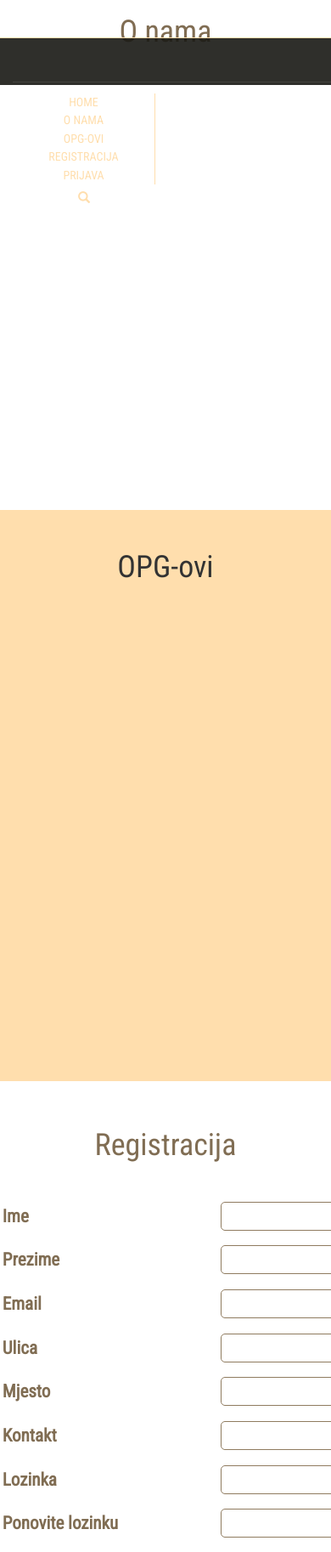
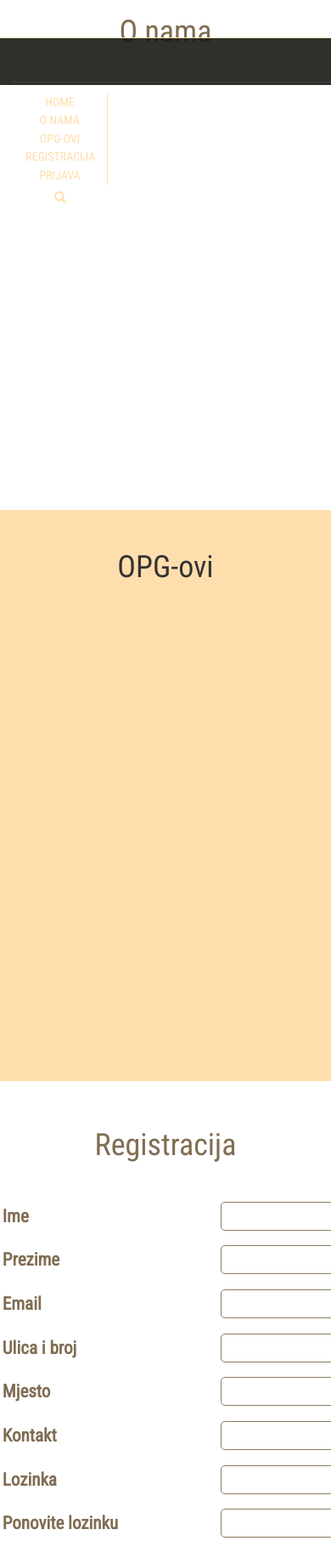
Before and after one commit to amatanovic/NFX, a PHP site: page / in a window 390 px wide, after a click on "Toggle navigation"; the page is wider, and only the part inside the window is pictured. Shown: the part 744-2570 px from the top of that part at 85% size. Run offline with PHP 8.4, Linux system fonts and the light colour scheme; data that the repository does not hold is empty; some libraries are stand-ins or nearby versions.

Commit message:
sređen krug

```diff
--- /dev/null
+++ b/css/styles-medium.css
@@ -0,0 +1,23 @@
+/* Navigacija tamo gdje puca */
+    @media only screen and (max-width : 1119px) {
+
+
+nav ul li {
+    width: 8em;
+}
+
+
+div.navbar-collapse {
+    width: 48em;
+    margin-left: auto !important;
+    margin-right: auto !important;
+}
+
+
+        .navbar>.container{
+            margin-left:0;
+        }
+
+
+
+    }
--- a/css/styles.css
+++ b/css/styles.css
@@ -105,8 +105,10 @@ div.navbar-collapse{
 }
 
 .opgavatar{
-    width: 100%;
+    width: 25em;
     height: 25em;
+    border-radius: 50%;
+    border: 2px solid #806d53;
 }
 
 
@@ -175,3 +177,39 @@ input:hover{
     color: rgba(255,222,173,1);
     background-color: #8f7b5f;
 }
+
+
+.kratakopis-opg{
+    height: 22em;
+    padding-top: 1em;
+    font-size: 1.3em;
+}
+
+.naziv-opg{
+    font-size: 1.8em;
+}
+
+
+/* Navigacija tamo gdje puca */
+    @media (max-width : 1119px) {
+
+
+nav ul li {
+    width: 8em;
+}
+
+
+div.navbar-collapse {
+    width: 48em;
+    margin-left: auto !important;
+    margin-right: auto !important;
+}
+
+
+        .navbar>.container{
+            margin-left:0;
+        }
+
+
+
+    }
--- a/head.php
+++ b/head.php
@@ -10,6 +10,8 @@
     <!-- Bootstrap -->
     <link href="css/bootstrap.min.css" rel="stylesheet">
     <link href="css/styles.css" rel="stylesheet">
+    <link href="css/styles-medium.css" rel="stylesheet">
+    <link href="css/styles-small.css" rel="stylesheet">
     <link href='https://fonts.googleapis.com/css?family=Roboto+Condensed:400,300' rel='stylesheet' type='text/css'>
       <link rel="icon" href="slike/logo.ico" type="image/x-icon">
     <!-- HTML5 shim and Respond.js for IE8 support of HTML5 elements and media queries -->
--- a/index.php
+++ b/index.php
@@ -31,7 +31,7 @@ $izraz->execute();
 
 $opgi=$izraz->fetchAll(PDO::FETCH_OBJ);
 foreach ($opgi as $opg) {
- echo " <div class='col-lg-4 col-md-6 col-xs-12 col-centered'><p>" . $opg->naziv . "</p><p>" . $opg->kratakopis ."</p><img src='" . $opg->avatar . "' alt='avatar'  class='opgavatar img-circle'></div>";
+ echo " <div class='col-lg-4 col-md-4 col-sm-6 col-xs-12 col-centered'><p class='naziv-opg'>" . $opg->naziv . "</p><img src='" . $opg->avatar . "' alt='avatar'  class='opgavatar img-circle'><p class='kratakopis-opg'>" . $opg->kratakopis ."</p></div>";
 
 }
 ?>
@@ -58,7 +58,7 @@ foreach ($opgi as $opg) {
       <label for="ime">Ime</label> <input type="text" id="ime" /> <br />
       <label for="prezime">Prezime</label> <input type="text" id="prezime" /> <br />
       <label for="email">Email</label> <input type="email" id="emailReg" /> <br />
-      <label for="ulica">Ulica</label> <input type="text" id="ulica" /> <br />
+      <label for="ulica">Ulica i broj</label> <input type="text" id="ulica" /> <br />
       <label for="mjesto">Mjesto</label> <input type="text" id="mjesto" /> <br />
       <label for="kontakt">Kontakt</label> <input type="tel" id="kontakt" /> <br />
       <label for="lozinka">Lozinka</label> <input type="password" id="password" /> <br />
```
Also changed, not shown: css/styles-small.css (added, +33 -0 lines).
